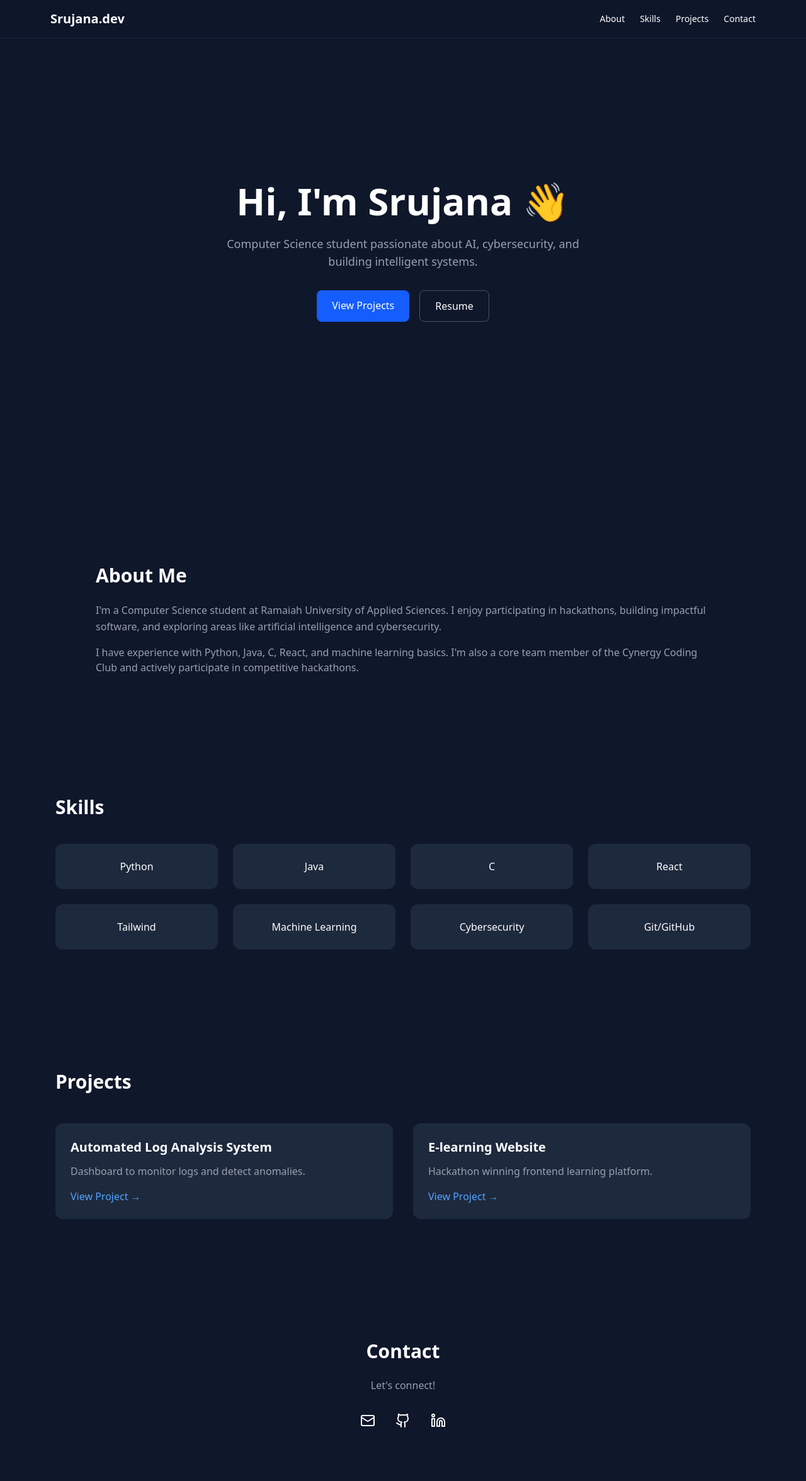
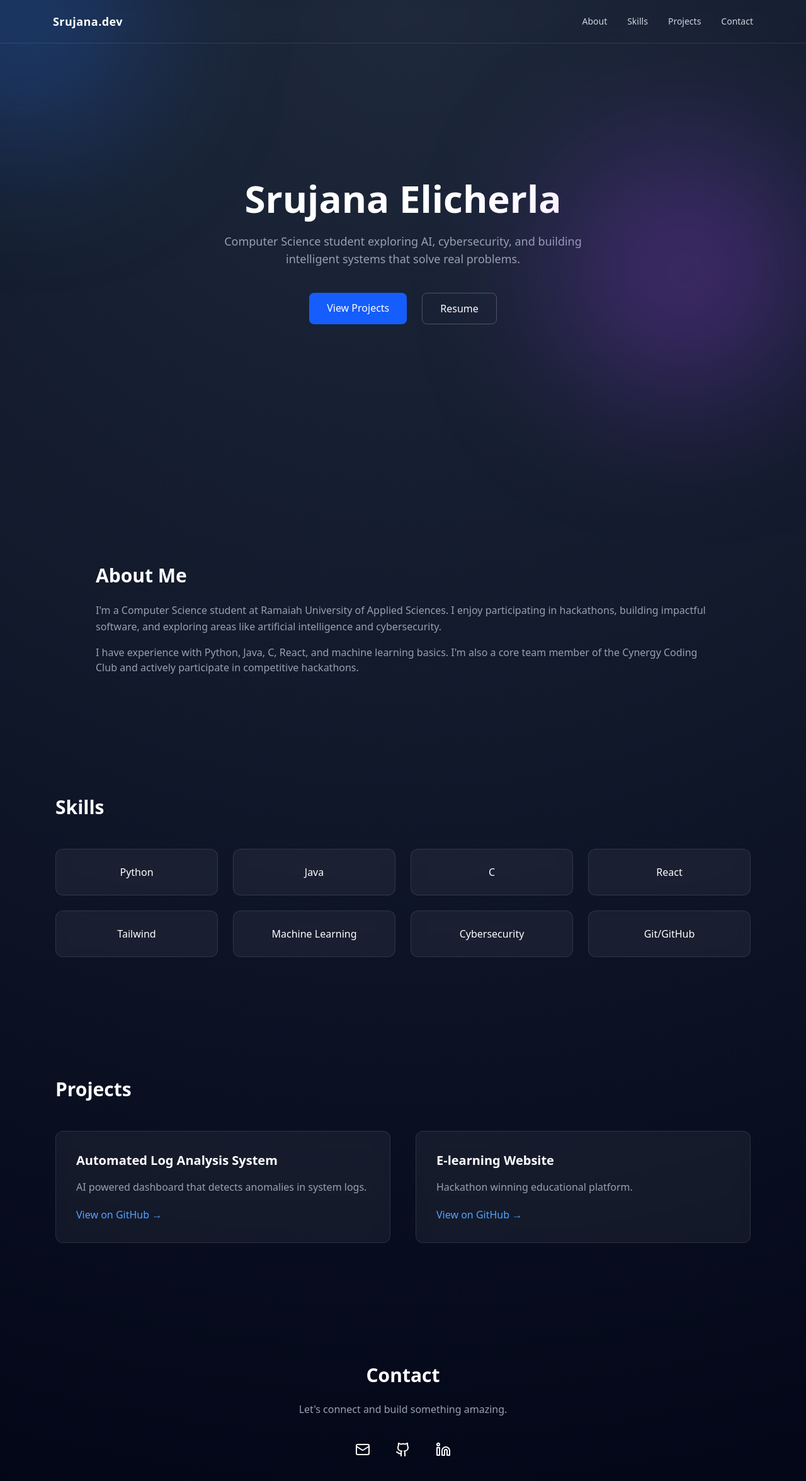
Before and after one commit to srujanaelicherla/srujanaelicherla-portfolio, a React (Vite) app: page / in a window 1280 px wide. Shown: the top 2352 px of the page at 63% size. Built offline with nearby package versions, Linux system fonts and the light colour scheme.

Commit message:
portfolio update

```diff
--- a/src/App.tsx
+++ b/src/App.tsx
@@ -7,13 +7,18 @@ import Contact from "./components/Contact"
 
 export default function App() {
   return (
-    <>
+    <div>
+
+      <div className="fixed -top-40 -left-40 w-96 h-96 bg-blue-500/30 blur-[120px] rounded-full"/>
+      <div className="fixed top-60 right-0 w-96 h-96 bg-purple-500/30 blur-[120px] rounded-full"/>
+
       <Navbar/>
       <Hero/>
       <About/>
       <Skills/>
       <Projects/>
       <Contact/>
-    </>
+
+    </div>
   )
 }
--- a/src/components/Contact.tsx
+++ b/src/components/Contact.tsx
@@ -8,22 +8,22 @@ export default function Contact() {
         Contact
       </h2>
 
-      <p className="text-gray-400 mb-8">
-        Let's connect!
+      <p className="text-gray-400 mb-10">
+        Let's connect and build something amazing.
       </p>
 
-      <div className="flex justify-center gap-8 text-xl">
+      <div className="flex justify-center gap-10 text-2xl">
 
-        <a href="mailto:your@email.com">
-          <Mail />
+        <a href="mailto:your@email.com" className="hover:text-blue-400">
+          <Mail/>
         </a>
 
-        <a href="https://github.com">
-          <Github />
+        <a href="https://github.com" className="hover:text-blue-400">
+          <Github/>
         </a>
 
-        <a href="https://linkedin.com">
-          <Linkedin />
+        <a href="https://linkedin.com" className="hover:text-blue-400">
+          <Linkedin/>
         </a>
 
       </div>
--- a/src/components/Hero.tsx
+++ b/src/components/Hero.tsx
@@ -7,36 +7,38 @@ export default function Hero() {
       <div>
 
         <motion.h1
-          initial={{ opacity:0, y:40 }}
-          animate={{ opacity:1, y:0 }}
-          transition={{ duration:0.8 }}
-          className="text-5xl md:text-6xl font-bold mb-6"
+          initial={{opacity:0, y:40}}
+          animate={{opacity:1, y:0}}
+          transition={{duration:0.8}}
+          className="text-6xl font-bold mb-6"
         >
-          Hi, I'm Srujana 👋
+          Srujana Elicherla
         </motion.h1>
 
         <motion.p
-          initial={{ opacity:0 }}
-          animate={{ opacity:1 }}
-          transition={{ delay:0.4 }}
-          className="text-gray-400 max-w-xl mx-auto text-lg"
+          initial={{opacity:0}}
+          animate={{opacity:1}}
+          transition={{delay:0.4}}
+          className="text-gray-400 text-lg max-w-xl mx-auto"
         >
-          Computer Science student passionate about AI, cybersecurity,
-          and building intelligent systems.
+          Computer Science student exploring AI, cybersecurity,
+          and building intelligent systems that solve real problems.
         </motion.p>
 
-        <div className="mt-8 flex justify-center gap-4">
+        <div className="mt-10 flex justify-center gap-6">
 
           <a
             href="#projects"
-            className="px-6 py-3 bg-blue-600 rounded-lg hover:bg-blue-500"
+            className="px-7 py-3 bg-blue-600 rounded-lg hover:bg-blue-500 transition"
           >
             View Projects
           </a>
 
           <a
             href="/resume.pdf"
-            className="px-6 py-3 border border-gray-600 rounded-lg"
+            target="_blank"
+            rel="noopener noreferrer"
+            className="px-7 py-3 border border-gray-600 rounded-lg hover:bg-white/10"
           >
             Resume
           </a>
--- a/src/components/Navbar.tsx
+++ b/src/components/Navbar.tsx
@@ -1,20 +1,22 @@
 export default function Navbar() {
   return (
-    <nav className="fixed top-0 w-full bg-slate-900/70 backdrop-blur border-b border-slate-800 z-50">
-      <div className="max-w-6xl mx-auto flex justify-between items-center p-4">
+    <nav className="fixed top-0 w-full z-50 backdrop-blur border-b border-white/10">
 
-        <h1 className="font-bold text-xl">
+      <div className="max-w-6xl mx-auto flex justify-between items-center p-5">
+
+        <h1 className="font-bold text-lg tracking-wide">
           Srujana.dev
         </h1>
 
-        <div className="flex gap-6 text-sm">
-          <a href="#about">About</a>
-          <a href="#skills">Skills</a>
-          <a href="#projects">Projects</a>
-          <a href="#contact">Contact</a>
+        <div className="flex gap-8 text-sm text-gray-300">
+          <a href="#about" className="hover:text-white">About</a>
+          <a href="#skills" className="hover:text-white">Skills</a>
+          <a href="#projects" className="hover:text-white">Projects</a>
+          <a href="#contact" className="hover:text-white">Contact</a>
         </div>
 
       </div>
+
     </nav>
   )
 }
--- a/src/components/Projects.tsx
+++ b/src/components/Projects.tsx
@@ -3,12 +3,12 @@ import { motion } from "framer-motion"
 const projects = [
   {
     title:"Automated Log Analysis System",
-    description:"Dashboard to monitor logs and detect anomalies.",
+    description:"AI powered dashboard that detects anomalies in system logs.",
     link:"https://github.com"
   },
   {
     title:"E-learning Website",
-    description:"Hackathon winning frontend learning platform.",
+    description:"Hackathon winning educational platform.",
     link:"https://github.com"
   }
 ]
@@ -23,20 +23,20 @@ export default function Projects() {
           Projects
         </h2>
 
-        <div className="grid md:grid-cols-2 gap-8">
+        <div className="grid md:grid-cols-2 gap-10">
 
           {projects.map((p,i)=>(
             <motion.div
               key={i}
-              whileHover={{ scale:1.05 }}
-              className="bg-slate-800 p-6 rounded-xl"
+              whileHover={{y:-8}}
+              className="glass p-8 rounded-xl"
             >
 
-              <h3 className="text-xl font-semibold mb-3">
+              <h3 className="text-xl font-semibold mb-4">
                 {p.title}
               </h3>
 
-              <p className="text-gray-400 mb-4">
+              <p className="text-gray-400 mb-5">
                 {p.description}
               </p>
 
@@ -44,7 +44,7 @@ export default function Projects() {
                 href={p.link}
                 className="text-blue-400"
               >
-                View Project →
+                View on GitHub →
               </a>
 
             </motion.div>
--- a/src/components/Skills.tsx
+++ b/src/components/Skills.tsx
@@ -11,11 +11,11 @@ const skills = [
 
 export default function Skills() {
   return (
-    <section id="skills" className="py-24 bg-slate-900">
+    <section id="skills" className="py-24">
 
       <div className="max-w-6xl mx-auto px-6">
 
-        <h2 className="text-3xl font-bold mb-10">
+        <h2 className="text-3xl font-bold mb-12">
           Skills
         </h2>
 
@@ -24,7 +24,7 @@ export default function Skills() {
           {skills.map((skill)=>(
             <div
               key={skill}
-              className="bg-slate-800 p-6 rounded-xl text-center hover:scale-105 transition"
+              className="glass p-6 rounded-xl text-center hover:scale-105 transition"
             >
               {skill}
             </div>
--- a/src/index.css
+++ b/src/index.css
@@ -1,7 +1,17 @@
 @import "tailwindcss";
+
+html {
+  scroll-behavior: smooth;
+}
 
 body {
   font-family: system-ui, Arial, sans-serif;
-  background: #0f172a;
+  background: radial-gradient(circle at top, #1e293b, #020617);
   color: white;
 }
+
+.glass {
+  background: rgba(255,255,255,0.05);
+  backdrop-filter: blur(10px);
+  border: 1px solid rgba(255,255,255,0.1);
+}
```
Also changed, not shown: 1 other file (tests, documents, lock files or other folders).
